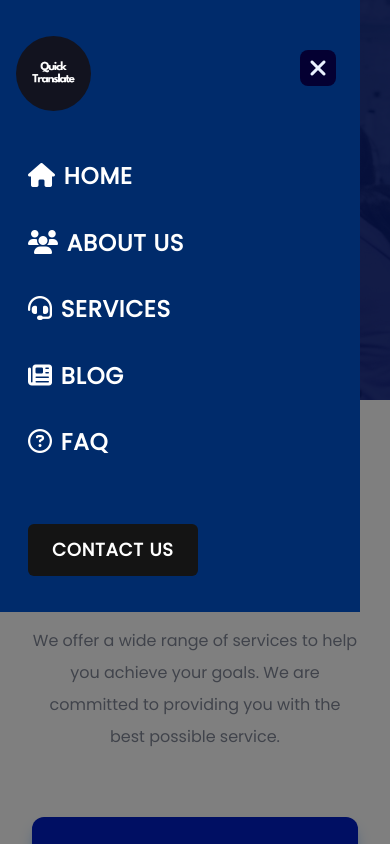
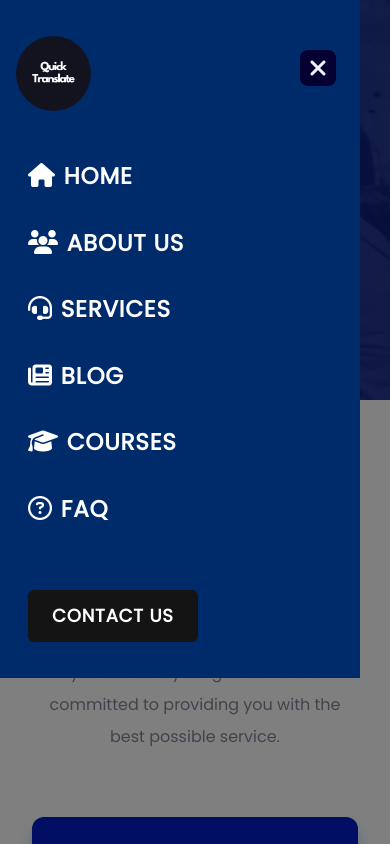
Before and after one commit to MusaZeshan-IT/Quick-Translate, a React (Vite) app: page /#/courses in a window 390 px wide. Both pictures are taken after a click on the button 342 px from the left and 40 px from the top of the page. Shown: the top 844 px of the page. Built offline with nearby package versions, Linux system fonts and the light colour scheme.

Commit message:
The Courses page is now responsive.

```diff
--- a/src/components/common/NavMenu.jsx
+++ b/src/components/common/NavMenu.jsx
@@ -52,6 +52,12 @@ const NavMenu = () => {
                                     BLOG
                                 </button>
                             </Link>
+                            <Link to="/courses">
+                                <button onClick={handleCloseNavMenu} type='button'>
+                                    <i className='fa-solid fa-graduation-cap text-2xl me-2'></i>
+                                    COURSES
+                                </button>
+                            </Link>
                             <Link to="/faq">
                                 <button onClick={handleCloseNavMenu} type='button'>
                                     <i className='fa-regular fa-circle-question text-2xl me-2'></i>
--- a/src/components/courses/CourseCard.jsx
+++ b/src/components/courses/CourseCard.jsx
@@ -5,7 +5,7 @@ const CourseCard = ({ title, duration, description, medium, courseFee }) => {
     return (
         <div>
             <Link to={`/courses/${title}`}>
-                <div className="p-6 h-60 bg-[rgb(0,30,200)] text-white rounded-xl shadow-lg shadow-blue-300 overflow-hidden">
+                <div className="p-6 flex flex-col justify-center bg-[rgb(0,30,200)] text-white rounded-xl shadow-lg shadow-blue-300 overflow-hidden">
                     <div className='flex gap-x-4'>
                         <div>
                             <i className='fa-regular fa-clock'></i>
```
